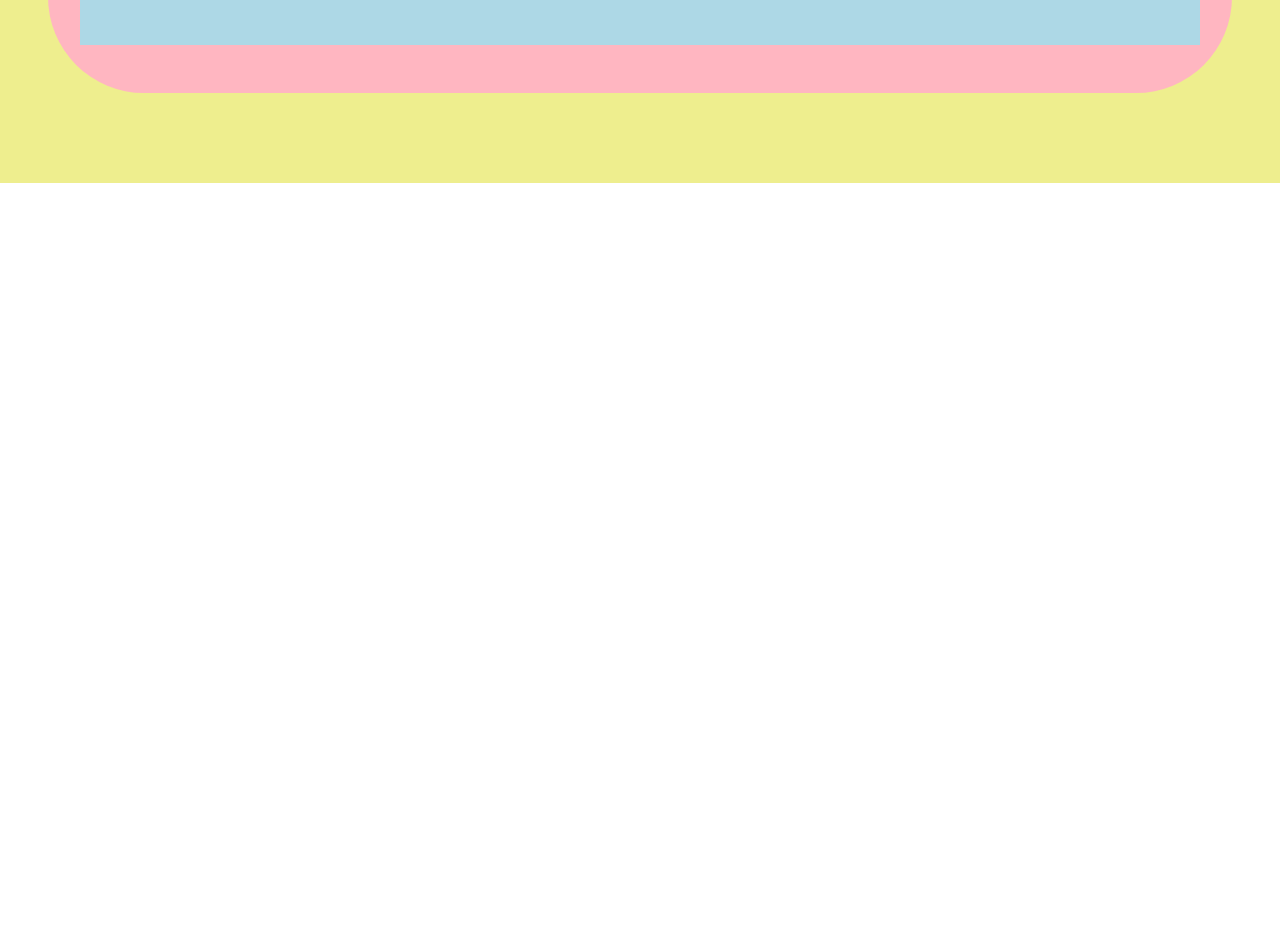
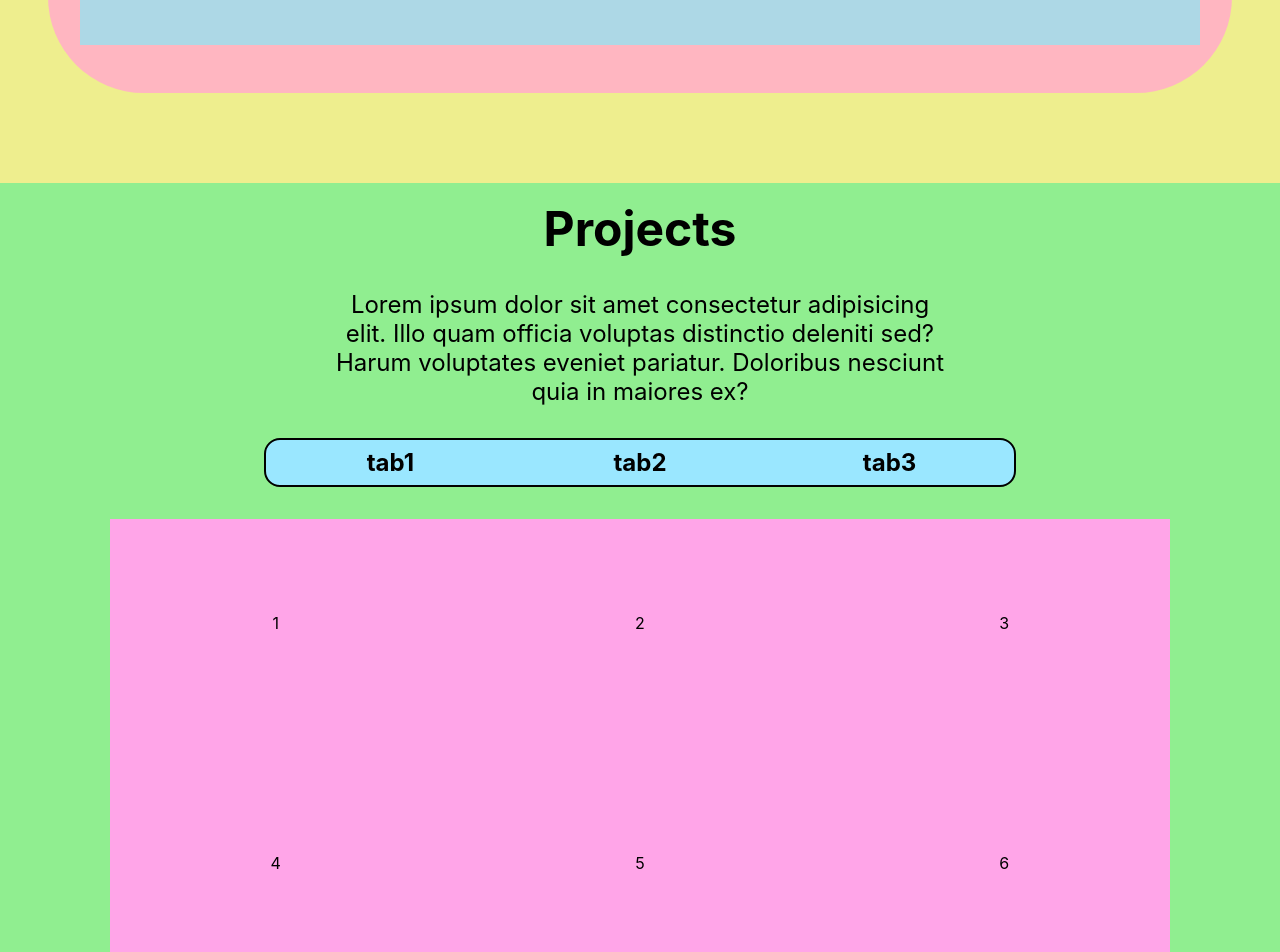
Before and after one commit to gimesi13/React-Portfolio, a React (Create React App) app in the folder react-portfolio-gergely/: page / in a window 1280 px wide. Shown: the part 1150-2102 px from the top of the page. Before the commit the page ends 1381 px from the top, so only its background shows below. Built offline with nearby package versions, Linux system fonts and the light colour scheme.

Commit message:
Creating the Projects component
JSX and responsive frame design of the Projects component

```diff
--- a/react-portfolio-gergely/src/App.js
+++ b/react-portfolio-gergely/src/App.js
@@ -2,6 +2,7 @@ import React from "react";
 import NavBar from "./Components/NavBar";
 import Home from "./Components/Home";
 import Skills from "./Components/Skills";
+import Projects from "./Components/Projects";
 
 function App() {
   return (
@@ -9,6 +10,7 @@ function App() {
       <NavBar />
       <Home />
       <Skills />
+      <Projects />
     </div>
   );
 }
--- /dev/null
+++ b/react-portfolio-gergely/src/Components/Projects.jsx
@@ -0,0 +1,29 @@
+import React from "react";
+
+function Projects() {
+  return (
+    <div className="banner projects">
+      <h1>Projects</h1>
+      <p>
+        Lorem ipsum dolor sit amet consectetur adipisicing elit. Illo quam
+        officia voluptas distinctio deleniti sed? Harum voluptates eveniet
+        pariatur. Doloribus nesciunt quia in maiores ex?
+      </p>
+      <div className="tabs">
+        <div>tab1</div>
+        <div>tab2</div>
+        <div>tab3</div>
+      </div>
+      <div className="projects-grig">
+        <div>1</div>
+        <div>2</div>
+        <div>3</div>
+        <div>4</div>
+        <div>5</div>
+        <div>6</div>
+      </div>
+    </div>
+  );
+}
+
+export default Projects;
--- /dev/null
+++ b/react-portfolio-gergely/src/Components/Styles/_Projects.scss
@@ -0,0 +1,110 @@
+@import "./variables";
+
+/* BREAKPOINTS
+//tablet//
+@media (min-width: 576px) {
+}
+//laptop//
+@media (min-width: 768px) {
+}
+//desktop//
+@media (min-width: 992px) {
+}
+//large//
+@media (min-width: 1200px) {
+}
+*/
+
+.projects {
+  @include flexCenter;
+  flex-direction: column;
+  padding: 1rem;
+  gap: 2rem;
+  background: lightgreen;
+
+  h1 {
+    font-size: 3rem;
+    margin: 0;
+  }
+
+  p {
+    margin: 0;
+    font-size: 1.5rem;
+    text-align: center;
+    //tablet//
+    @media (min-width: 576px) {
+    }
+    //laptop//
+    @media (min-width: 768px) {
+      width: 70%;
+    }
+    //desktop//
+    @media (min-width: 992px) {
+      width: 50%;
+    }
+  }
+
+  .tabs {
+    background: rgb(154, 231, 255);
+
+    @include flexCenter;
+    width: 70%;
+    font-size: 1.5rem;
+    font-weight: bold;
+    border-radius: 1rem;
+    border: 2px solid black;
+
+    //tablet//
+    @media (min-width: 576px) {
+    }
+    //laptop//
+    @media (min-width: 768px) {
+    }
+    //desktop//
+    @media (min-width: 992px) {
+      width: 60%;
+    }
+    //large//
+    @media (min-width: 1200px) {
+    }
+    div {
+      @include flexCenter;
+      width: 100%;
+      padding: 0.5rem;
+    }
+  }
+
+  .projects-grig {
+    background: rgb(255, 165, 232);
+
+    display: grid;
+    grid-template-columns: 1fr;
+    width: 90%;
+    gap: 1rem;
+    //tablet//
+    @media (min-width: 576px) {
+      grid-template-columns: 1fr 1fr;
+    }
+    //laptop//
+    @media (min-width: 768px) {
+      gap: 2rem;
+    }
+    //desktop//
+    @media (min-width: 992px) {
+      grid-template-columns: 1fr 1fr 1fr;
+    }
+    //large//
+    @media (min-width: 1200px) {
+      width: 85%;
+    }
+
+    div {
+      @include flexCenter;
+      border-radius: 2rem;
+
+      /* for now*/
+      height: 13rem;
+      /* for now*/
+    }
+  }
+}
--- a/react-portfolio-gergely/src/Components/Styles/_Skills.scss
+++ b/react-portfolio-gergely/src/Components/Styles/_Skills.scss
@@ -11,7 +11,7 @@
 @media (min-width: 992px) {
 }
 //large//
-@media (min-width: 992px) {
+@media (min-width: 1200px) {
 }
 */
 
@@ -27,6 +27,7 @@
   flex-direction: column;
   margin: 3rem;
   margin-top: 0;
+  margin-bottom: 0;
   padding: 3rem;
   padding-left: 2rem;
   padding-right: 2rem;
--- a/react-portfolio-gergely/src/Components/Styles/style.scss
+++ b/react-portfolio-gergely/src/Components/Styles/style.scss
@@ -2,6 +2,7 @@
 @import "./variables";
 @import "./Home";
 @import "./Skills";
+@import "./Projects";
 
 body {
   width: 100%;
@@ -17,5 +18,3 @@ body {
 .App {
   width: 100%;
 }
-.banner {
-}
--- a/react-portfolio-gergely/src/Components/css/style.css
+++ b/react-portfolio-gergely/src/Components/css/style.css
@@ -470,7 +470,7 @@
 @media (min-width: 992px) {
 }
 //large//
-@media (min-width: 992px) {
+@media (min-width: 1200px) {
 }
 */
 .skills-section {
@@ -496,6 +496,7 @@
           flex-direction: column;
   margin: 3rem;
   margin-top: 0;
+  margin-bottom: 0;
   padding: 3rem;
   padding-left: 2rem;
   padding-right: 2rem;
@@ -530,6 +531,137 @@
   height: 10rem;
 }
 
+/* MIXINS */
+/* VARIABLES */
+/* BREAKPOINTS
+//tablet//
+@media (min-width: 576px) {
+}
+//laptop//
+@media (min-width: 768px) {
+}
+//desktop//
+@media (min-width: 992px) {
+}
+//large//
+@media (min-width: 1200px) {
+}
+*/
+.projects {
+  display: -webkit-box;
+  display: -ms-flexbox;
+  display: flex;
+  -webkit-box-pack: center;
+      -ms-flex-pack: center;
+          justify-content: center;
+  -webkit-box-align: center;
+      -ms-flex-align: center;
+          align-items: center;
+  -webkit-box-orient: vertical;
+  -webkit-box-direction: normal;
+      -ms-flex-direction: column;
+          flex-direction: column;
+  padding: 1rem;
+  gap: 2rem;
+  background: lightgreen;
+}
+.projects h1 {
+  font-size: 3rem;
+  margin: 0;
+}
+.projects p {
+  margin: 0;
+  font-size: 1.5rem;
+  text-align: center;
+}
+@media (min-width: 768px) {
+  .projects p {
+    width: 70%;
+  }
+}
+@media (min-width: 992px) {
+  .projects p {
+    width: 50%;
+  }
+}
+.projects .tabs {
+  background: rgb(154, 231, 255);
+  display: -webkit-box;
+  display: -ms-flexbox;
+  display: flex;
+  -webkit-box-pack: center;
+      -ms-flex-pack: center;
+          justify-content: center;
+  -webkit-box-align: center;
+      -ms-flex-align: center;
+          align-items: center;
+  width: 70%;
+  font-size: 1.5rem;
+  font-weight: bold;
+  border-radius: 1rem;
+  border: 2px solid black;
+}
+@media (min-width: 992px) {
+  .projects .tabs {
+    width: 60%;
+  }
+}
+.projects .tabs div {
+  display: -webkit-box;
+  display: -ms-flexbox;
+  display: flex;
+  -webkit-box-pack: center;
+      -ms-flex-pack: center;
+          justify-content: center;
+  -webkit-box-align: center;
+      -ms-flex-align: center;
+          align-items: center;
+  width: 100%;
+  padding: 0.5rem;
+}
+.projects .projects-grig {
+  background: rgb(255, 165, 232);
+  display: grid;
+  grid-template-columns: 1fr;
+  width: 90%;
+  gap: 1rem;
+}
+@media (min-width: 576px) {
+  .projects .projects-grig {
+    grid-template-columns: 1fr 1fr;
+  }
+}
+@media (min-width: 768px) {
+  .projects .projects-grig {
+    gap: 2rem;
+  }
+}
+@media (min-width: 992px) {
+  .projects .projects-grig {
+    grid-template-columns: 1fr 1fr 1fr;
+  }
+}
+@media (min-width: 1200px) {
+  .projects .projects-grig {
+    width: 85%;
+  }
+}
+.projects .projects-grig div {
+  display: -webkit-box;
+  display: -ms-flexbox;
+  display: flex;
+  -webkit-box-pack: center;
+      -ms-flex-pack: center;
+          justify-content: center;
+  -webkit-box-align: center;
+      -ms-flex-align: center;
+          align-items: center;
+  border-radius: 2rem;
+  /* for now*/
+  height: 13rem;
+  /* for now*/
+}
+
 body {
   width: 100%;
   margin: 0;
```
Also changed, not shown: 1 other file (tests, documents, lock files or other folders).
